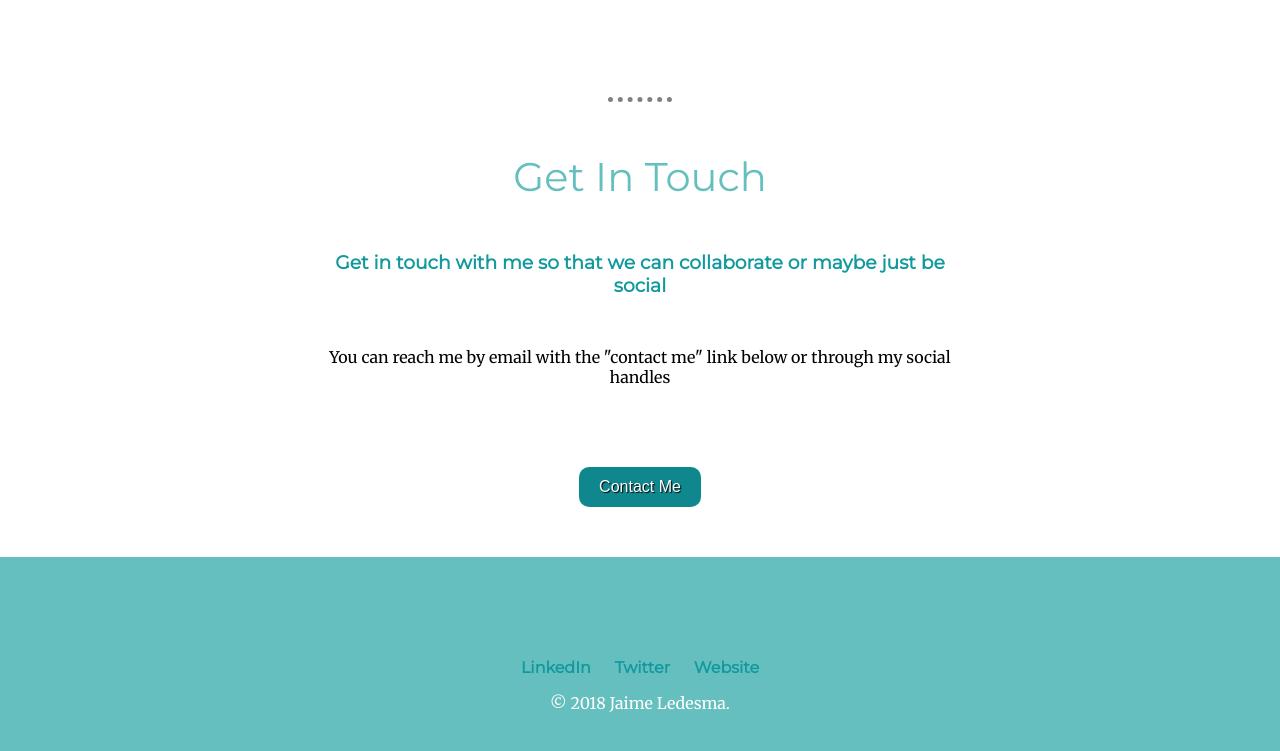
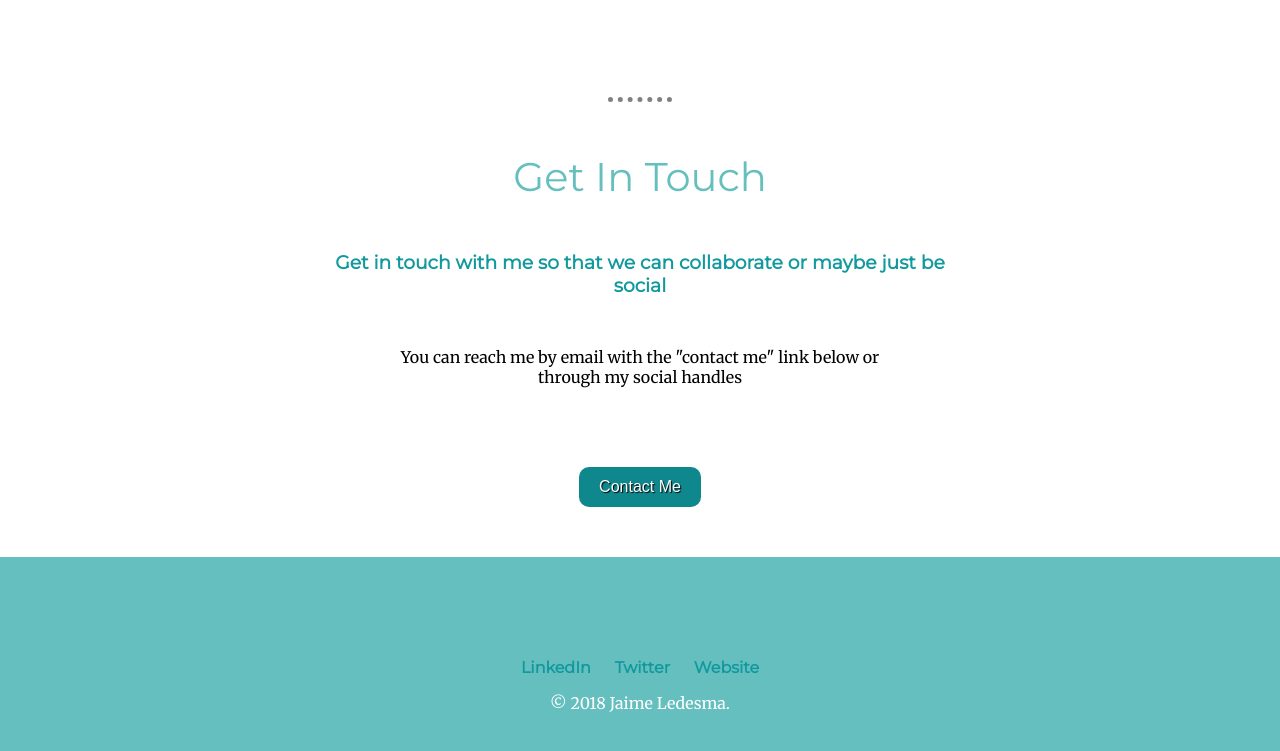
Before and after one commit to jledesma44/CSS-mysite, a website: page index.html in a window 1280 px wide. Shown: the part 1953-2704 px from the top of the page. Drawn offline with Linux system fonts and the light colour scheme.

Commit message:
edit css
Added line 114 get in touch

```diff
--- a/CSS/style.css
+++ b/CSS/style.css
@@ -111,3 +111,7 @@ hr {
   text-decoration: none;
   font-weight: 900;
 }
+.get-in-touch {
+  width: 40%;
+  margin: 10 auto 50 auto;
+}
```
